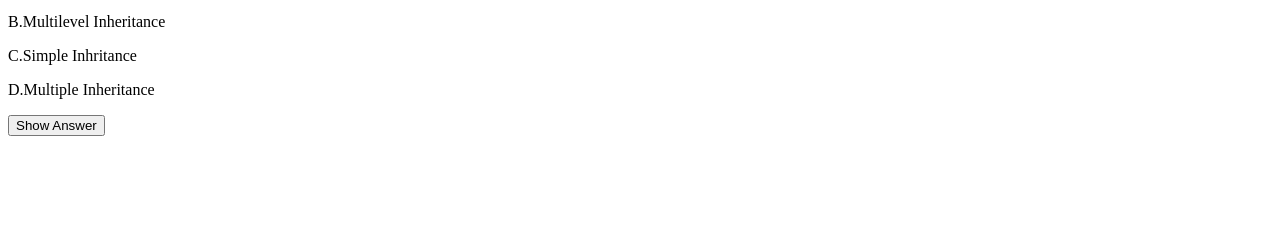
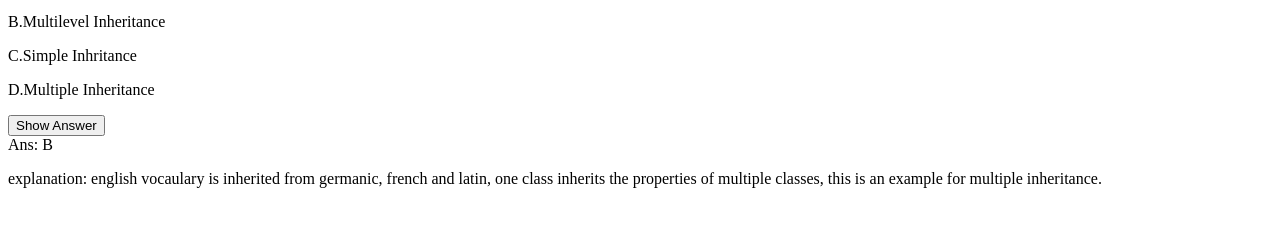
Before and after one commit to Nirosha2/githubpages, a plain HTML site: page index.html in a window 1280 px wide. Both pictures are taken after a click on the button "Show Answer". Shown: the part 357-584 px from the top of the page. Drawn offline with Linux system fonts and the light colour scheme.

Commit message:
Update index.html

```diff
--- a/index.html
+++ b/index.html
@@ -2,7 +2,7 @@
 <html>
   <head>
     <script>
-      myfun()
+     function myfun()
       {
         document.getElementById("a1").innerHTML="Ans: B";
         document.getElementById("b").innerHTML="  explanation: english vocaulary is inherited from germanic, french and latin, one class inherits the properties of multiple classes, this is an example for multiple      inheritance.";
@@ -18,7 +18,7 @@
     <p>B.Multilevel Inheritance</p>
 <p> C.Simple Inhritance</p>
 <p>D.Multiple Inheritance</p>
-    <button type = submit onclick = "myfun();"> Show Answer</button>
+    <button type = submit onclick = "myfun()"> Show Answer</button>
     <div id="a1"></div>
     <div id="a2"></div>
     <div id="a3"></div>
```
